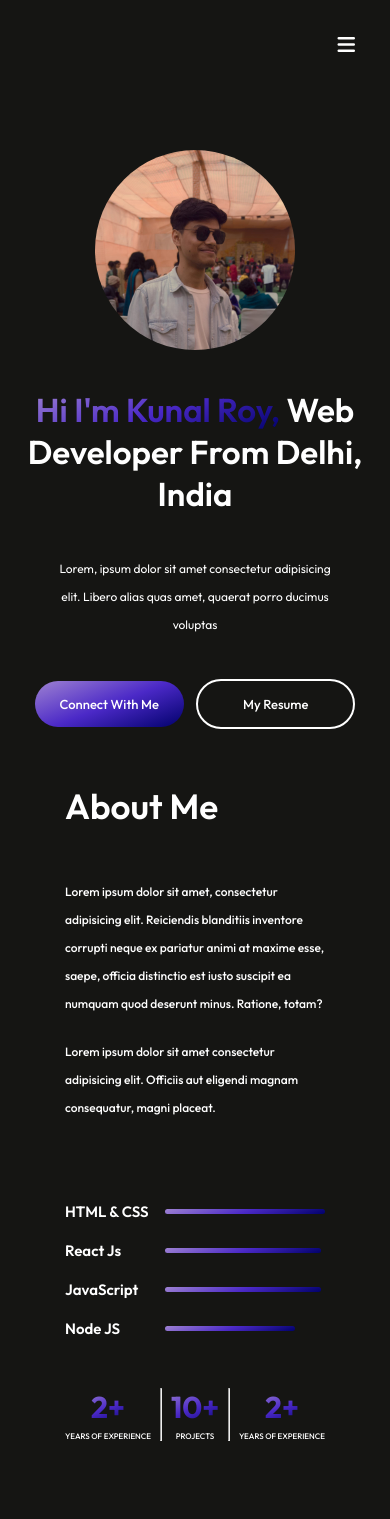
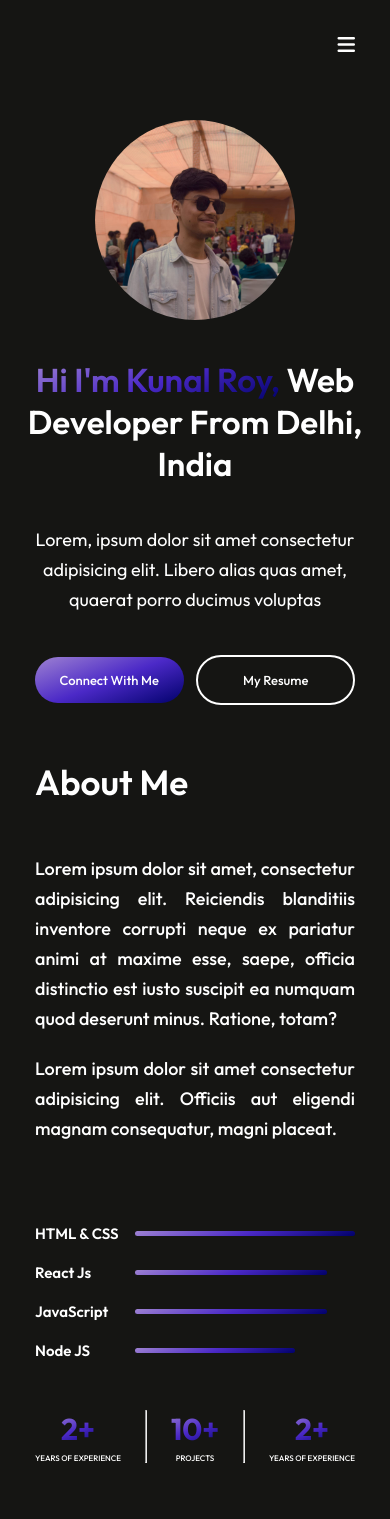
Before and after one commit to Yonko-Kunal/Portfolio-React, a React (Vite) app: page / in a window 390 px wide. Shown: the top 1519 px of the page. Built offline with nearby package versions, Linux system fonts and the light colour scheme.

Commit message:
UI Update

```diff
--- a/src/Components/About/About.css
+++ b/src/Components/About/About.css
@@ -159,7 +159,7 @@
     @media(max-width:500px) {
         .about {
             gap: 50px;
-            margin: 45px 65px;
+            margin: 45px 35px;
             align-items: start;
         }
 
@@ -169,8 +169,9 @@
         }
 
         .about-para {
-            font-size: 12px;
-            line-height: 28px;
+            font-size: 18px;
+            line-height: 30px;
+            text-align: justify;
         }
 
         .about-skill {
--- a/src/Components/About/About.jsx
+++ b/src/Components/About/About.jsx
@@ -10,7 +10,7 @@ const About = () => {
             </div>
             <div className="about-section">
                 <div className="about-left">
-                    <img src={About_img} alt="" />
+                    <img loading='lazy' src={About_img} alt="" />
                 </div>
                 <div className="about-right">
                     <div className="about-para">
--- a/src/Components/Contact/Contact.css
+++ b/src/Components/Contact/Contact.css
@@ -172,7 +172,7 @@
 @media(max-width:500px) {
     .contact {
         gap: 50px;
-        margin: 45px 65px;
+        margin: 45px 35px;
         align-items: start;
     }
 
@@ -190,7 +190,9 @@
     }
 
     .contact-left p {
-        font-size: 13px;
+        font-size: 18px;
+        line-height: 30px;
+        text-align: justify;
     }
 
     .contact-right label {
--- a/src/Components/Hero/Hero.css
+++ b/src/Components/Hero/Hero.css
@@ -109,7 +109,7 @@
     .Hero img {
         margin-bottom: auto;
         width: 200px;
-        margin-top: 110px;
+        margin-top: 80px;
     }
 
     .Hero h1 {
@@ -118,9 +118,9 @@
     }
 
     .Hero p {
-        width: 70%;
-        font-size: 12px;
-        line-height: 28px;
+        width: 90%;
+        font-size: 18px;
+        line-height: 30px;
         margin: 5px 0px;
     }
 
--- a/src/Components/Navbar/Navbar.css
+++ b/src/Components/Navbar/Navbar.css
@@ -63,6 +63,11 @@
     display: none;
 }
 
+.nav-line {
+    display: none;
+}
+
+
 
 @media(max-width:768px) {
 
@@ -127,4 +132,11 @@
     .nav-menu li {
         font-size: 20px;
     }
+
+    .nav-line {
+        display: block;
+        width: 80%;
+        opacity: 0.4;
+    }
+
 }
--- a/src/Components/Navbar/Navebar.jsx
+++ b/src/Components/Navbar/Navebar.jsx
@@ -22,10 +22,11 @@ const Navebar = () => {
             <div className="nav-mob-open" onClick={openMenu}><i class="fa-solid fa-bars"></i></div>
             <ul ref={menuRef} className="nav-menu">
                 <div className='nav-mob-close' onClick={closeMenu}><i class="fa-solid fa-xmark" ></i></div>
-                <li><AnchorLink className='anchor-list' href='#homeId'><p>Home</p></AnchorLink></li>
-                <li><AnchorLink className='anchor-list' offset={50} href='#aboutId'><p>About Me</p></AnchorLink></li>
-                <li><AnchorLink className='anchor-list' offset={50} href='#projectId'><p>Portfolio</p></AnchorLink></li>
-                <li><AnchorLink className='anchor-list' offset={50} href='#contactId'><p>Contact</p></AnchorLink></li>
+                <hr className='nav-line' />
+                <li><AnchorLink onClick={closeMenu} className='anchor-list' href='#homeId'><p>Home</p></AnchorLink></li><hr className='nav-line' />
+                <li><AnchorLink onClick={closeMenu} className='anchor-list' offset={50} href='#aboutId'><p>About Me</p></AnchorLink></li><hr className='nav-line' />
+                <li><AnchorLink onClick={closeMenu} className='anchor-list' offset={50} href='#projectId'><p>Portfolio</p></AnchorLink></li><hr className='nav-line' />
+                <li><AnchorLink onClick={closeMenu} className='anchor-list' offset={50} href='#contactId'><p>Contact</p></AnchorLink></li><hr className='nav-line' />
             </ul>
             <div className='nav-right'>
                 <div className="git-logo"><i onClick={gitLinkFunction} class="fa-brands fa-github"></i></div>
--- a/src/Components/Projects/Project.jsx
+++ b/src/Components/Projects/Project.jsx
@@ -10,7 +10,7 @@ const Project = () => {
             </div>
             <div className="project-container">
                 {myProjects.map((work, index) => {
-                    return <img onClick={() => window.open(work.w_link, '_blank')} key={index} src={work.w_img} alt="" />
+                    return <img loading='lazy' onClick={() => window.open(work.w_link, '_blank')} key={index} src={work.w_img} alt="" />
                 })}
             </div>
             <div className="show-more-projects">
```
